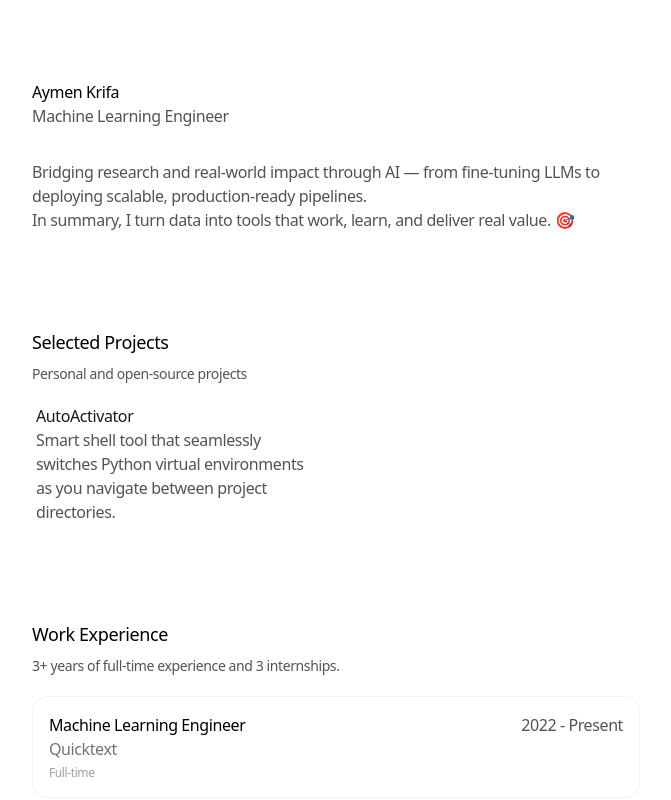
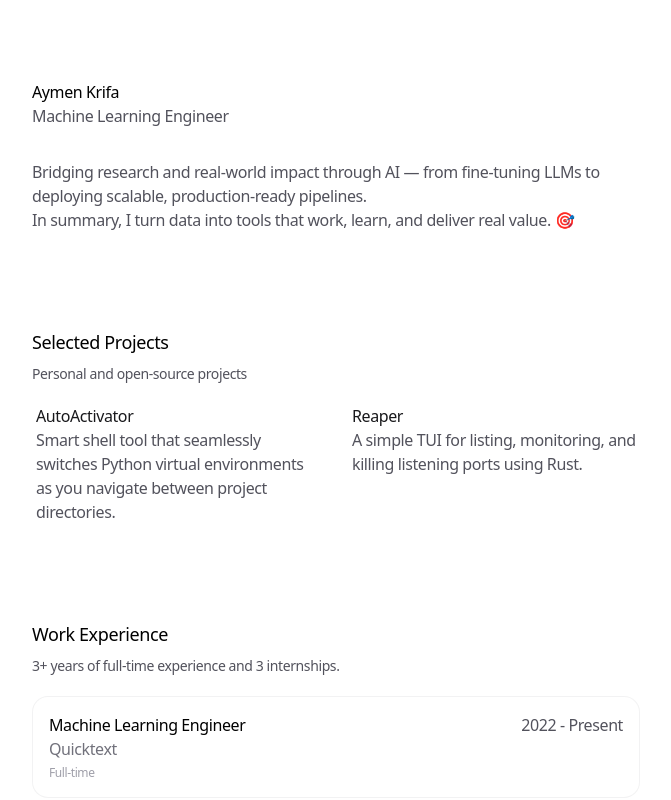
Before and after one commit to aymenkrifa/portfolio, a Next.js app: page / in a window 1280 px wide. Shown: the top 800 px of the page, without its empty margins (304-975 px from the left). Built offline with nearby package versions, Linux system fonts and the light colour scheme.

Commit message:
feat: Add 'Reaper' project entry with description and link

```diff
--- a/app/data.ts
+++ b/app/data.ts
@@ -128,6 +128,14 @@ export const PROJECTS: Project[] = [
     link: 'https://github.com/aymenkrifa/autoactivator',
     video: '',
     id: 'project1',
+  },
+  {
+    name: 'Reaper',
+    description:
+      'A simple TUI for listing, monitoring, and killing listening ports using Rust.',
+    link: 'https://github.com/aymenkrifa/reaper',
+    video: '',
+    id: 'project2',
   },
 ]
 
```
